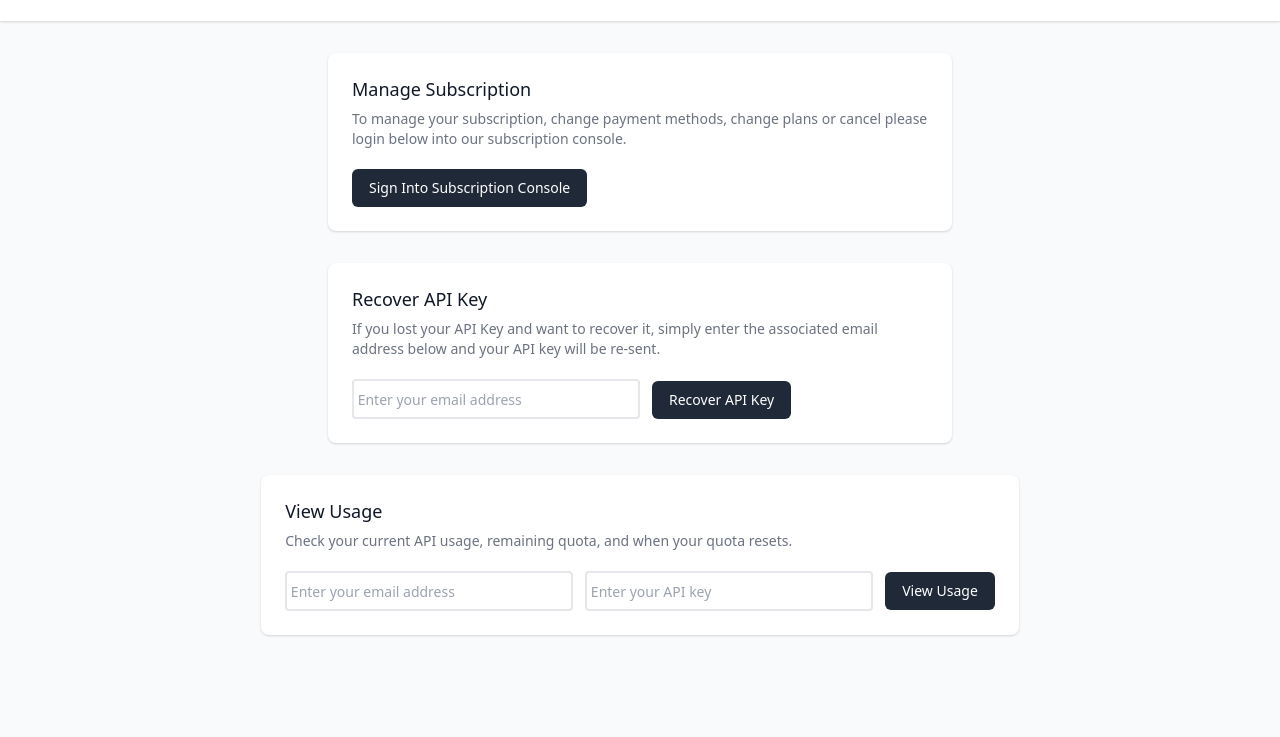
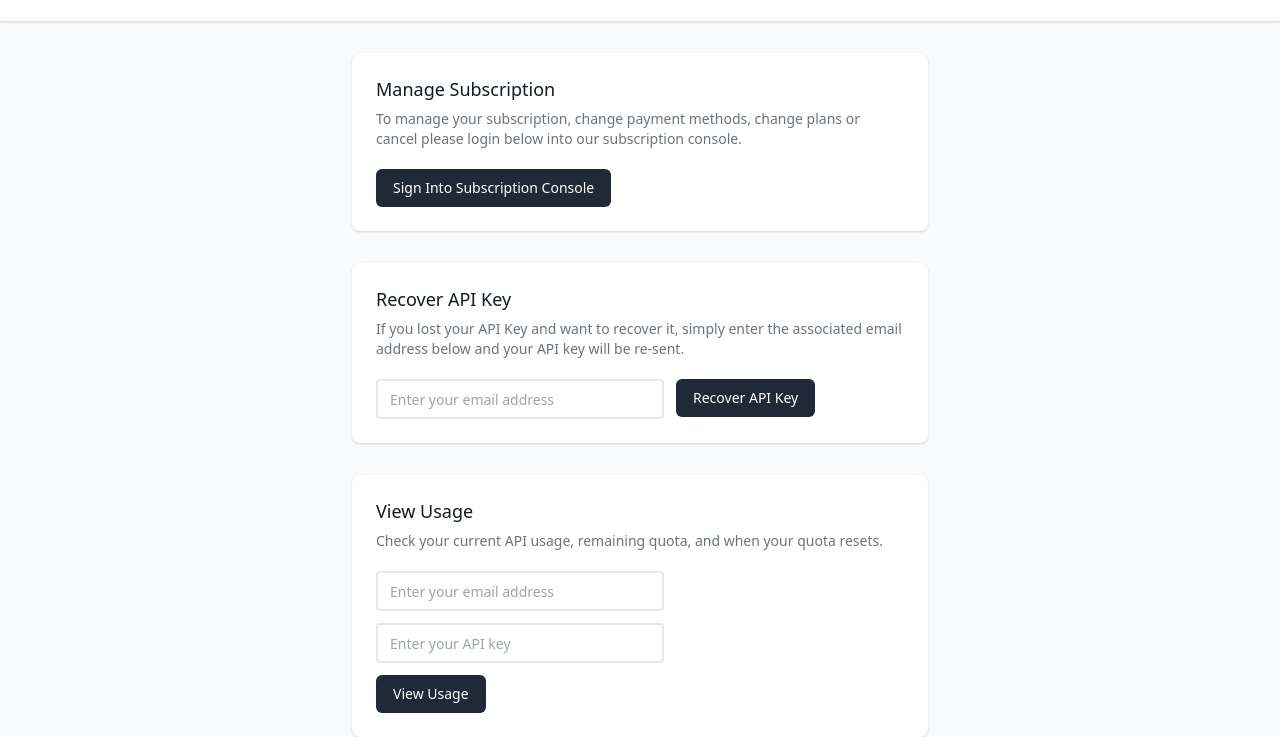
Before and after one commit to rasterwise/rasterwise.github.io, a website: page account.html in a window 1280 px wide. Shown: the part 69-806 px from the top of the page. Drawn offline with nearby package versions, Linux system fonts and the light colour scheme.

Commit message:
Improvements to account area

```diff
--- a/account.html
+++ b/account.html
@@ -194,11 +194,15 @@
             button.prop("disabled", false);
 
             // Format numbers with commas
-            var usedFormatted = data.used.toLocaleString();
-            var remainingFormatted = data.remaining.toLocaleString();
+            var used = data.usedQuota || 0;
+            var limit = data.remainingQuota ? data.remainingQuota.limit : 0;
+            var remaining = limit - used;
+
+            var usedFormatted = used.toLocaleString();
+            var remainingFormatted = remaining.toLocaleString();
 
             // Format reset date
-            var resetDate = new Date(data.resetDate);
+            var resetDate = new Date(data.quotaRestartDate);
             var resetFormatted = resetDate.toLocaleDateString("en-US", {
               year: "numeric",
               month: "long",
@@ -326,7 +330,7 @@
 
     <div class="flex flex-col items-center w-50 mt-8">
       <!-- Account Login -->
-      <div class="bg-white shadow sm:rounded-lg">
+      <div class="bg-white shadow sm:rounded-lg max-w-xl w-full">
         <div class="px-4 py-5 sm:p-6">
           <h3 class="text-lg leading-6 font-medium text-gray-900">
             Manage Subscription
@@ -350,7 +354,7 @@
       </div>
 
       <!-- Account Login -->
-      <div class="bg-white shadow sm:rounded-lg mt-8">
+      <div class="bg-white shadow sm:rounded-lg mt-8 max-w-xl w-full">
         <div class="px-4 py-5 sm:p-6">
           <h3 class="text-lg leading-6 font-medium text-gray-900">
             Recover API Key
@@ -371,30 +375,33 @@
               data-redirect="/account-success"
               class="form"
             >
+              <div class="flex flex-wrap gap-3 items-start">
                 <input
                   id="email-input"
                   type="email"
-                class="w-72 border-2 h-10 rounded input-placeholder-sm"
+                  class="w-72 border-2 h-10 rounded px-3 input-placeholder-sm"
                   maxlength="256"
                   name="email-2"
                   data-name="Email 2"
-                placeholder="&nbsp;Enter your email address"
+                  placeholder="Enter your email address"
                   required=""
-              /><input
+                />
+                <input
                   id="recover-btn"
                   onClick="submitToAPI(event)"
                   type="submit"
                   value="Recover API Key"
                   data-wait="Please wait..."
-                class="ml-3 inline-flex items-center justify-center px-4 py-2 border border-transparent font-medium rounded-md text-white bg-gray-800 hover:bg-gray-600 focus:outline-none focus:ring-2 focus:ring-offset-2 focus:ring-red-500 sm:text-sm cursor-pointer"
+                  class="inline-flex items-center justify-center px-4 py-2 border border-transparent font-medium rounded-md text-white bg-gray-800 hover:bg-gray-600 focus:outline-none focus:ring-2 focus:ring-offset-2 focus:ring-red-500 sm:text-sm cursor-pointer"
                 />
+              </div>
             </form>
           </div>
         </div>
       </div>
 
       <!-- View Usage -->
-      <div class="bg-white shadow sm:rounded-lg mt-8">
+      <div class="bg-white shadow sm:rounded-lg mt-8 max-w-xl w-full">
         <div class="px-4 py-5 sm:p-6">
           <h3 class="text-lg leading-6 font-medium text-gray-900">
             View Usage
@@ -406,19 +413,19 @@
           </div>
           <div class="mt-5">
             <form id="usage-form" class="form">
-              <div class="flex flex-col sm:flex-row sm:items-center gap-3">
+              <div class="flex flex-col gap-3 items-start">
                 <input
                   id="usage-email"
                   type="email"
-                  class="w-72 border-2 h-10 rounded input-placeholder-sm"
-                  placeholder="&nbsp;Enter your email address"
+                  class="w-72 border-2 h-10 rounded px-3 input-placeholder-sm"
+                  placeholder="Enter your email address"
                   required=""
                 />
                 <input
                   id="usage-apikey"
                   type="text"
-                  class="w-72 border-2 h-10 rounded input-placeholder-sm"
-                  placeholder="&nbsp;Enter your API key"
+                  class="w-72 border-2 h-10 rounded px-3 input-placeholder-sm"
+                  placeholder="Enter your API key"
                   required=""
                 />
                 <input
```
Lines whose indentation alone changed are shown as unchanged.
